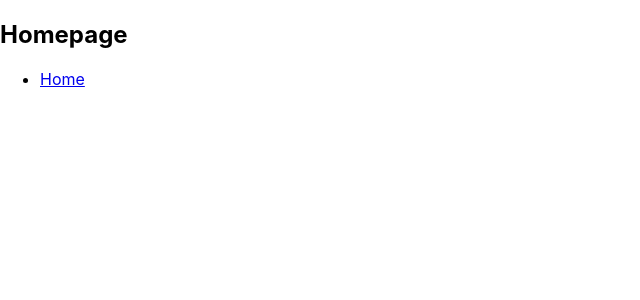
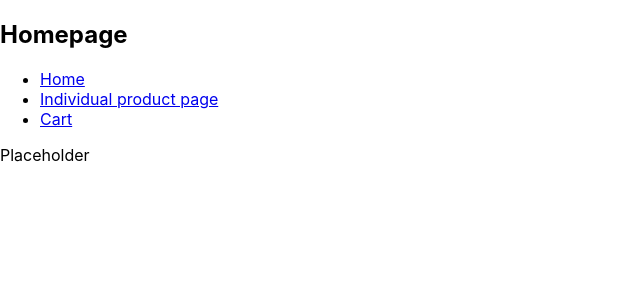
Before and after one commit to OleMartinKeis/Frontend-Frameworks-CA-Ole-Martin-Keiseraas, a React (Create React App) app: page / in a window 1280 px wide. Shown: the top 300 px of the page, without its empty margins (0-640 px from the left). Built offline with nearby package versions, Linux system fonts and the light colour scheme.

Commit message:
Updated navbar to make it more easy to read

```diff
--- a/src/App.js
+++ b/src/App.js
@@ -2,13 +2,14 @@ import logo from './logo.svg';
 import './App.css';
 import MyNavbar from './components/nav/navbar';
 import homepageLinks from './components/nav/homepageLinks';
+import Layout from './components/ui/Layout';
 
 function App() {
 
 
   return (
     <div>
-        <MyNavbar title="Homepage" links={homepageLinks} />
+        <Layout />
     </div>
   );
 }
--- a/src/components/nav/homepageLinks.js
+++ /dev/null
@@ -1,7 +0,0 @@
-
-
-const homepageLinks = [
-    {label: 'Home', url: '/'}
-]
-
-export default homepageLinks;
--- /dev/null
+++ b/src/components/nav/homepageLinks.jsx
@@ -0,0 +1,9 @@
+
+
+const homepageLinks = [
+    {label: 'Home', url: '/'},
+    {label: 'Individual product page', url: '/products'},
+    {label: 'Cart', url: '/cart'}
+]
+
+export default homepageLinks;
--- /dev/null
+++ b/src/components/ui/Layout.jsx
@@ -0,0 +1,21 @@
+import React from "react";
+import MyNavbar from "../nav/navbar";
+import homepageLinks from "../nav/homepageLinks";
+
+function Layout({ children }) {
+    return (
+        <div>
+            <header>
+                <MyNavbar
+                title="Homepage"
+                links={homepageLinks}/>
+            </header>
+            <main>
+                {children}
+            </main>
+            <footer>Placeholder</footer>
+        </div>
+    )
+}
+
+export default Layout;
```
Also changed, not shown: src/components/nav/navbar.jsx (renamed from src/components/nav/navbar.js).
